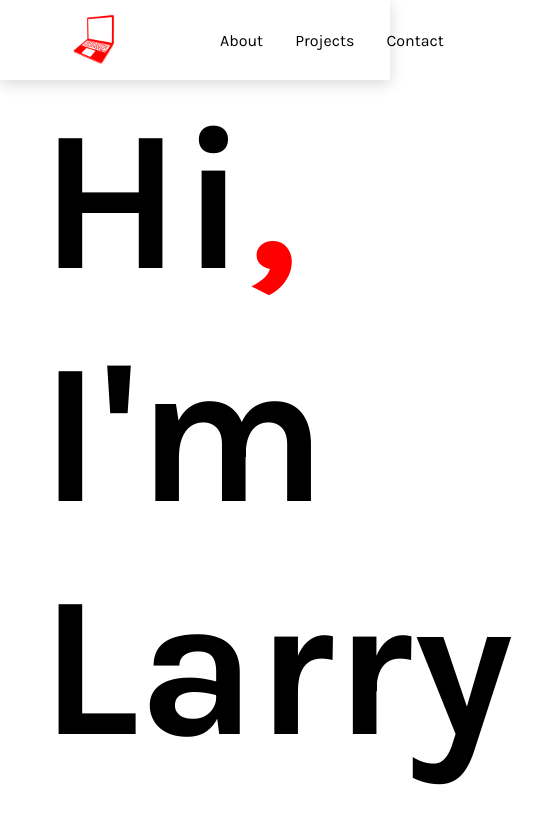
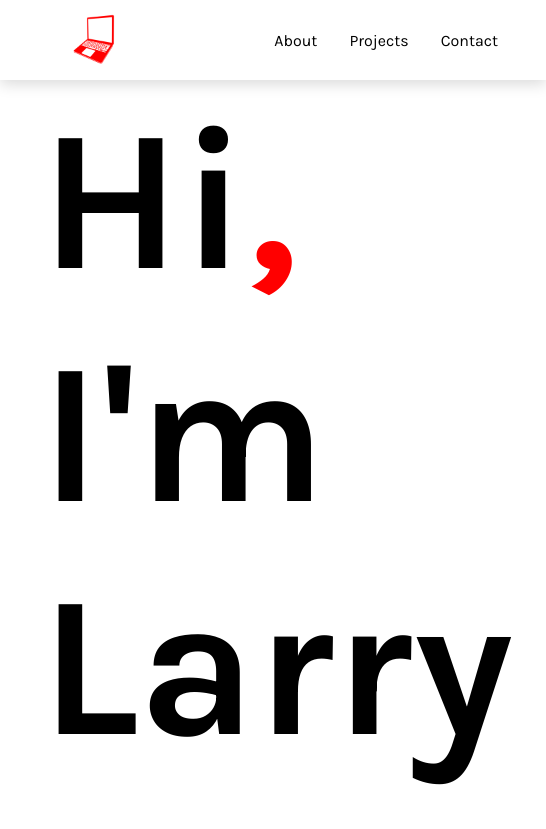
Before and after one commit to LarrySimiyu/portfoliosite, a React (Create React App) app: page / in a window 390 px wide. Shown: the top 829 px of the page, 546 px wide, since content can reach past the window. Built offline with nearby package versions, Linux system fonts and the light colour scheme; a web font is replaced by a local one.

Commit message:
width cahnges

```diff
--- a/src/styles/App.css
+++ b/src/styles/App.css
@@ -347,7 +347,7 @@
   }
 
   .nav {
-    width: fixed;
+    width: 140%;
   }
 
   .App {
```
